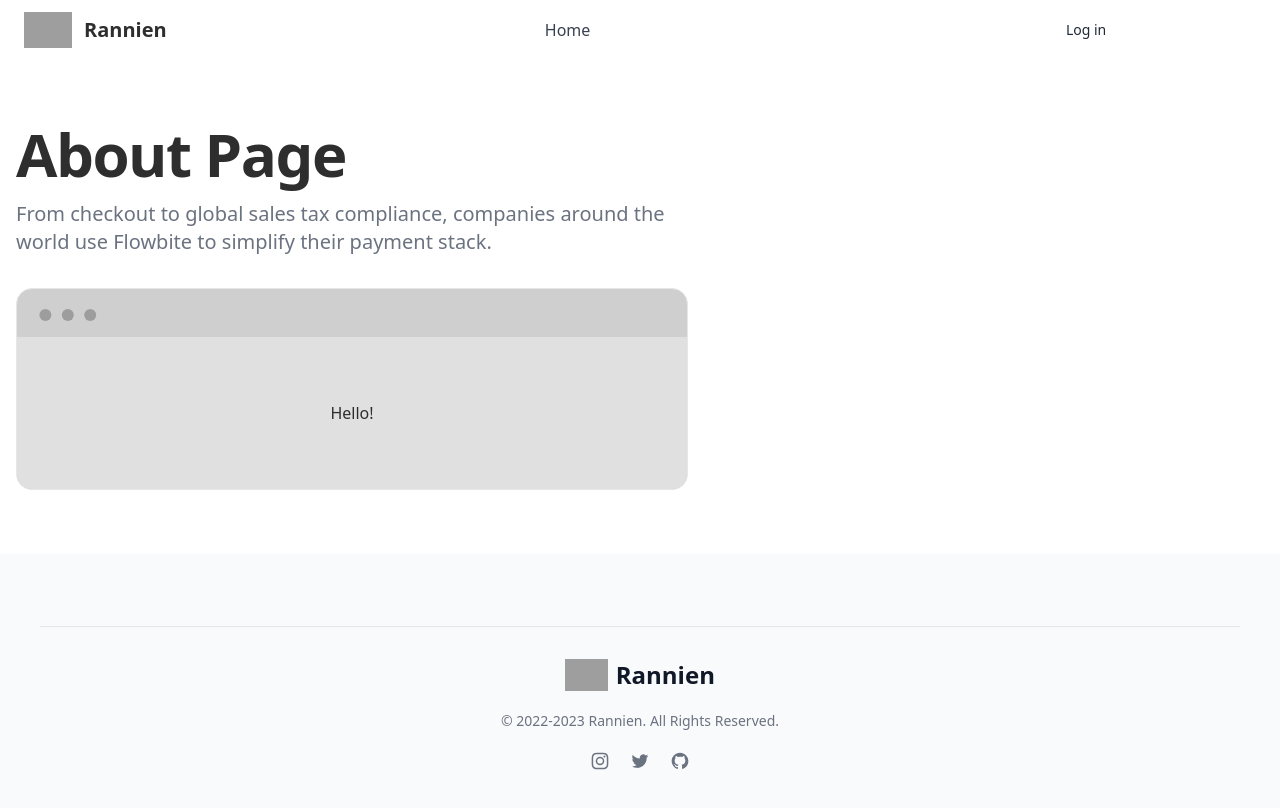
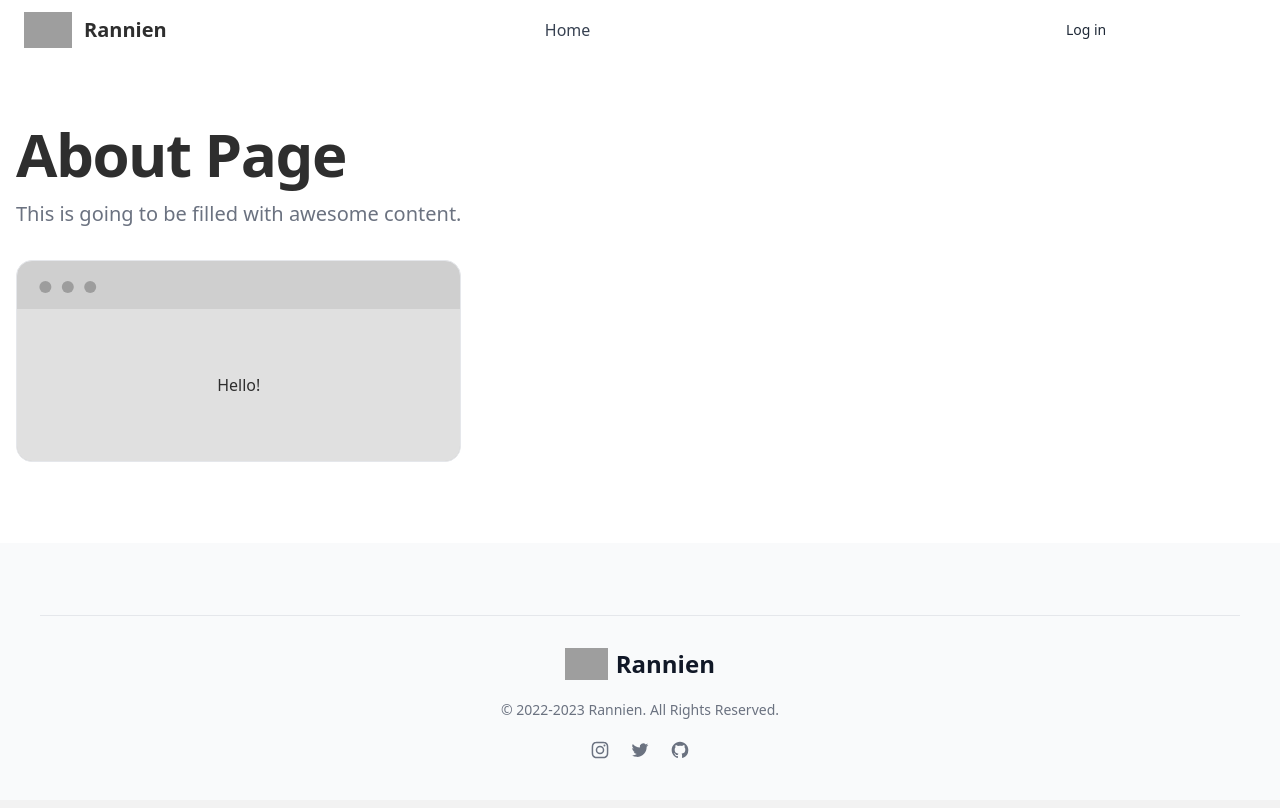
Before and after one commit to rannien/rannien.github.io, a Nuxt app: page /about in a window 1280 px wide. Shown: the top 808 px of the page. Built offline with nearby package versions, Linux system fonts and the light colour scheme; grey boxes are pictures that could not be loaded.

Commit message:
chore: change dummy about text

```diff
--- a/pages/about.vue
+++ b/pages/about.vue
@@ -11,8 +11,7 @@
       <p
         class="max-w-2xl mb-6 font-light text-gray-500 lg:mb-8 md:text-lg lg:text-xl dark:text-gray-400"
       >
-        From checkout to global sales tax compliance, companies around the world
-        use Flowbite to simplify their payment stack.
+        This is going to be filled with awesome content.
       </p>
 
       <div class="mockup-window border bg-base-300">
```
